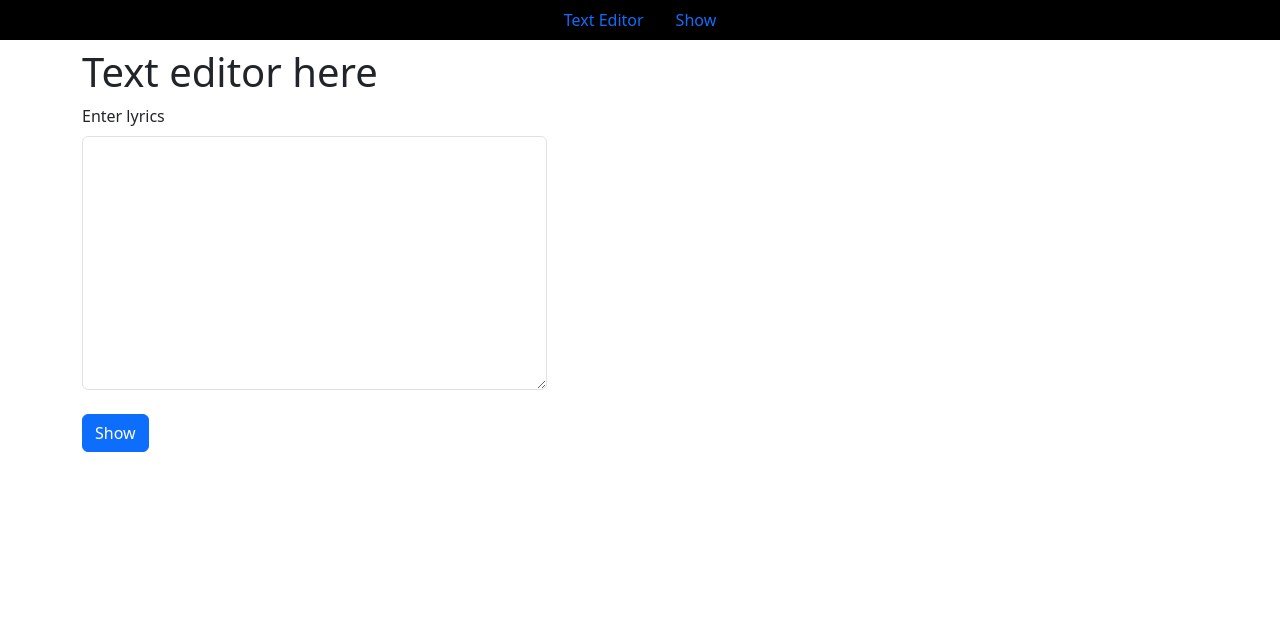
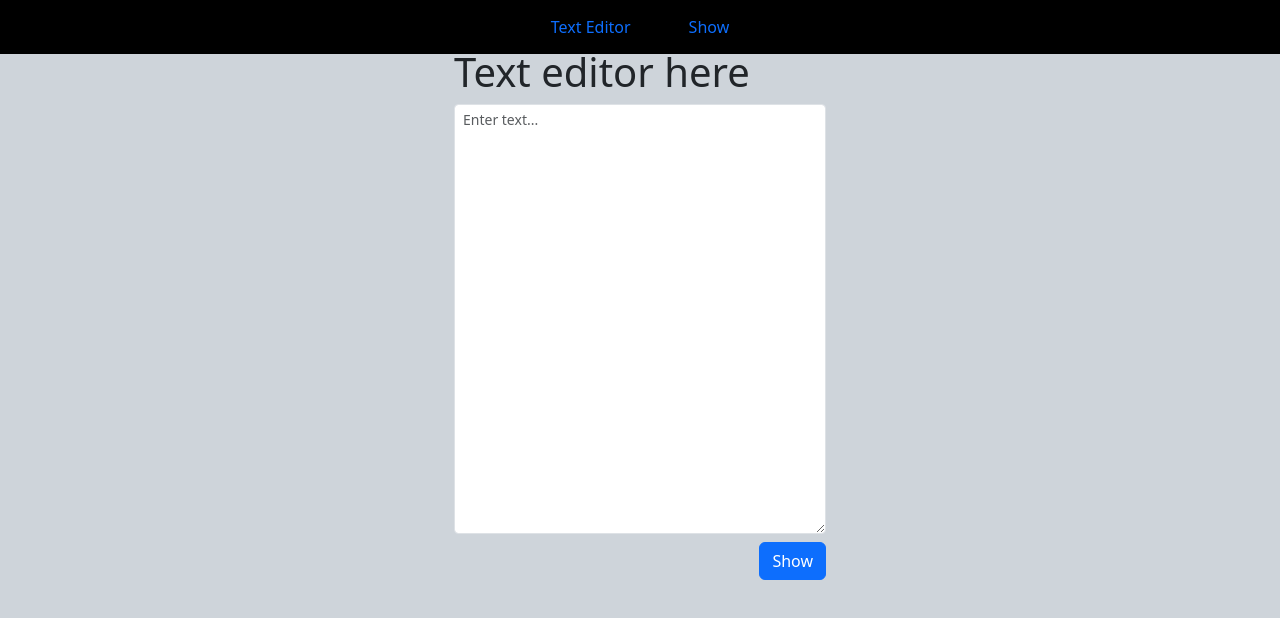
Before and after one commit to Maykeljuls/Maykeljuls.github.io, a Vue app: page / in a window 1280 px wide. Shown: the top 618 px of the page. Built offline with nearby package versions, Linux system fonts and the light colour scheme.

Commit message:
Fixed EditorView Appearance

```diff
--- a/index.html
+++ b/index.html
@@ -2,12 +2,12 @@
 <html lang="en">
   <head>
     <meta charset="UTF-8" />
-    <link rel="icon" href="/favicon.ico" />
+    <link rel="icon" href="src/icons/teleprompter.png" />
     <!-- <link href="https://fonts.googleapis.com/css2?family=FontName&display=swap" rel="stylesheet"> -->
     <meta name="viewport" content="width=device-width, initial-scale=1.0" />
-    <title>Vue-Teleprompter</title>
+    <title>Teleprompter</title>
   </head>
-  <body>
+  <body class="bg-dark-subtle">
     <div id="app"></div>
     <script type="module" src="/src/main.js"></script>
   </body>
--- a/src/App.vue
+++ b/src/App.vue
@@ -1,16 +1,17 @@
 <script setup>
 import { RouterLink, RouterView } from 'vue-router'
+import { ref } from 'vue';
 
-
+const mouseOver = ref(false)
 </script>
 
 <template>
-  <header>
-    <ul class="nav justify-content-center fixed-top bg-black">
-      <li class="nav-item">
+  <header @mouseenter="mouseOver = true" @mouseleave="mouseOver=false">
+    <ul class="nav justify-content-center fixed-top bg-black" :class="{'fade-out': !mouseOver}">
+      <li class="btn ">
         <RouterLink to="/" class="nav-link">Text Editor</RouterLink>
       </li>
-      <li class="nav-item">
+      <li class="btn">
         <RouterLink :to="{ name: 'show' }" class="nav-link">Show</RouterLink>
       </li>
     </ul>
@@ -22,4 +23,9 @@ import { RouterLink, RouterView } from 'vue-router'
 .nav-link {
   color:azure;
 }
+
+.fade-out {
+  opacity: 0;
+  transition: opacity 1s ease-in-out
+}
 </style>
--- a/src/views/EditorView.vue
+++ b/src/views/EditorView.vue
@@ -1,16 +1,18 @@
 <template>
-  <div class="container mt-5">
-    <h1>Text editor here</h1>
-    <div class="mb-3 col-5">
-      <label for="" class="form-label">Enter lyrics</label>
+  <div class="container-sm container-fluid d-flex justify-content-center pt-5">
+    <div class="col-sm-4">
+      <h1>Text editor here</h1>
       <textarea
-        class="form-control narrow-textbox"
+        class="form-control form-control-sm"
         v-model="inputText"
         type="text"
-        rows="10"
+        rows="20"
+        placeholder="Enter text..."
       ></textarea>
-      <br>
-      <a @click="submitText" class="btn btn-primary" role="button">Show</a>
+
+      <div class="container d-flex flex-row-reverse p-0 pt-2">
+        <a @click="submitText" class="btn btn-primary" role="button">Show</a>
+      </div>
     </div>
   </div>
 </template>
@@ -33,5 +35,4 @@ const submitText = () => {
     router.push({ name: 'show' })
   }
 }
-
 </script>
--- a/src/views/ShowView.vue
+++ b/src/views/ShowView.vue
@@ -1,6 +1,6 @@
 <template>
-  <div class="container-fluid mt-4 p-0 pt-1 bg-black">
-    <div class="d-flex p-0">
+  <div class="container-fluid bg-black">
+    <div class="d-flex">
       <textarea
         ref="textarea"
         class="no-resize container-fluid fixed-textarea-height bg-black text-white"
@@ -91,7 +91,7 @@
       <button
         type="button"
         class="btn btn-secondary btn-lg bi"
-        :class="{ 'bi-pause-fill': !paused, 'bi-play-fill': paused}"
+        :class="{ 'bi-pause-fill': !paused, 'bi-play-fill': paused }"
         data-bs-toggle="button"
         aria-pressed="false"
         autocomplete="off"
@@ -240,11 +240,15 @@ export default {
     },
 
     handleKeyPress(event) {
+      if (!this.isReadonly) {
+        console.log('Editing')
+      } else {
         if (event.key === ' ' || event.key === 'Spacebar') {
           event.preventDefault()
           this.toggleScrolling()
         }
-    },
+      }
+    }
   },
   created() {
     this.showContent = useStore().text
@@ -269,7 +273,7 @@ export default {
 }
 
 .fixed-textarea-height {
-  height: 89.4vh;
+  height: 92vh;
   outline: none;
   border: none;
 
```
Also changed, not shown: src/icons/teleprompter.png (added). Lines whose indentation alone changed are shown as unchanged.
